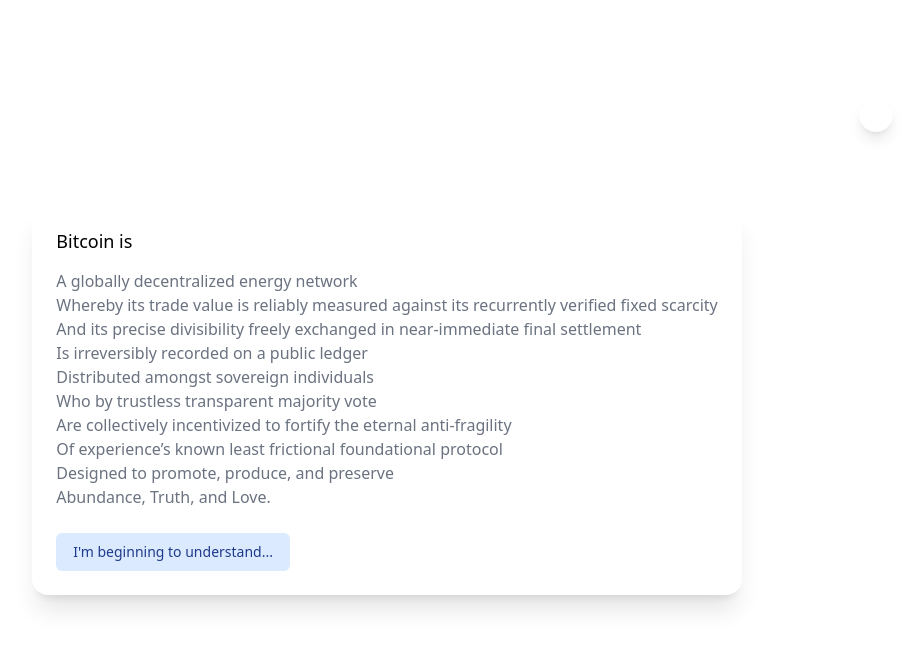
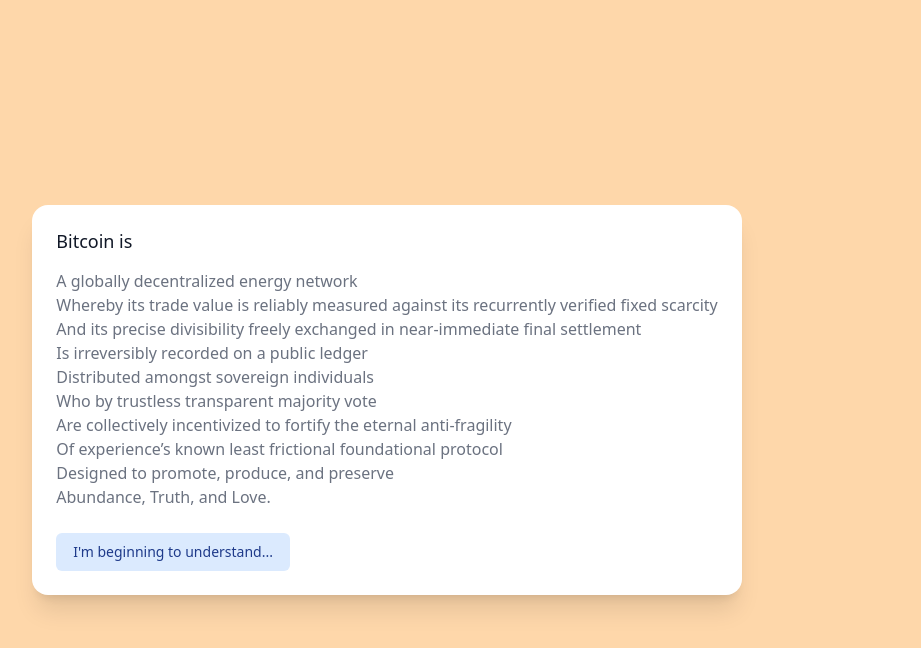
Before and after one commit to ksecco/lowtimelife, a Next.js app: page / in a window 1280 px wide. Both pictures are taken after a click on the button "What is Bitcoin?". Shown: the top 648 px of the page, without its empty margins (253-1174 px from the left). Built offline with nearby package versions, Linux system fonts and the light colour scheme.

Commit message:
styling dark mode via tailwind class

```diff
--- a/components/genesis.tsx
+++ b/components/genesis.tsx
@@ -1,7 +1,7 @@
 import { Dialog, Transition } from "@headlessui/react";
 import { Fragment, useState } from "react";
-import { useAppContext } from "@/contexts/appContext";
-import themes from "@/styles/themes";
+// import { useAppContext } from "@/contexts/appContext";
+// import themes from "@/styles/themes";
 
 export default function Genesis() {
   const bitcoinIs: Array<string> = [
@@ -22,9 +22,8 @@
   const [didShowDefinition, setDidShowDefinitionModal] = useState(false);
   const [showReferral, setshowReferral] = useState(false);
   const [currentModalCategory, setCurrentModalCategory] = useState("btc");
-  const { mode } = useAppContext();
-  const { bodyText, headerText, linkPrimary, linkSecondary, orange, primary } =
-    themes[mode as keyof typeof themes];
+  // const { mode } = useAppContext();
+  // const { bg, link, text } = themes[mode as keyof typeof themes];
 
   async function closeDefinitionModal() {
     setshowDefinition(false);
@@ -53,7 +52,7 @@
     return (
       <div className="pt-2 pb-2">
         {bitcoinIs.map((premise, i) => (
-          <p key={i} className={`text-md text-${bodyText}`}>
+          <p key={i} className={`text-md text-gray-500 dark:text-gray-300`}>
             {premise}
           </p>
         ))}
@@ -82,16 +81,16 @@
         {referral.map((section, i) => (
           <div key={i} className="pt-2 pb-2">
             {section.map((line, j) => (
-              <p key={j} className={`text-md text-${bodyText}`}>
+              <p key={j} className={`text-md text-gray-500 dark:text-gray-300`}>
                 {line}
               </p>
             ))}
           </div>
         ))}
-        <p className={`text-md text-${bodyText} pt-2 pb-2`}>
+        <p className={`text-md text-gray-500 dark:text-gray-300 pt-2 pb-2`}>
           Enter your email at{" "}
           <a
-            className={`font-medium text-${linkPrimary} hover:text-${linkSecondary} focus:outline-none focus-visible:ring-2 focus-visible:ring-blue-500 focus-visible:ring-offset-2`}
+            className={`font-medium text-blue-900 dark:text-orange-500 hover:text-orange-500 hover:dark:text-blue-100 focus:outline-none focus-visible:ring-2 focus-visible:ring-blue-500 focus-visible:ring-offset-2`}
             onClick={closeReferralModal}
             target="_blank"
             rel="noopener noreferrer"
@@ -113,7 +112,7 @@
           className={
             !didShowDefinition
               ? "inline-flex justify-center rounded-md border border-transparent bg-blue-100 px-4 py-2 text-sm font-medium text-blue-900 hover:bg-orange-200 focus:outline-none focus-visible:ring-2 focus-visible:ring-blue-500 focus-visible:ring-offset-2"
-              : `inline-flex justify-center rounded-md border border-transparent px-4 py-2 text-sm font-medium text-${linkPrimary} hover:text-${linkSecondary} focus:outline-none focus-visible:ring-2 focus-visible:ring-blue-500 focus-visible:ring-offset-2`
+              : `inline-flex justify-center rounded-md border border-transparent px-4 py-2 text-sm font-medium text-blue-900 dark:text-orange-200 hover:text-orange-500 hover:dark:text-blue-100 focus:outline-none focus-visible:ring-2 focus-visible:ring-blue-500 focus-visible:ring-offset-2`
           }
         >
           What is Bitcoin?
@@ -140,7 +139,7 @@
             leaveFrom="opacity-100"
             leaveTo="opacity-0"
           >
-            <div className={`fixed inset-0 bg-${orange}`} />
+            <div className={`fixed inset-0 bg-orange-200 dark:bg-orange-500`} />
           </Transition.Child>
 
           <div className="fixed inset-0 overflow-y-auto">
@@ -155,11 +154,11 @@
                 leaveTo="opacity-0 scale-95"
               >
                 <Dialog.Panel
-                  className={`transform overflow-hidden rounded-2xl bg-${primary} p-6 text-left align-middle shadow-xl transition-all`}
+                  className={`transform overflow-hidden rounded-2xl bg-white dark:bg-black p-6 text-left align-middle shadow-xl transition-all`}
                 >
                   <Dialog.Title
                     as="h3"
-                    className={`text-lg font-medium leading-6 text-${headerText}`}
+                    className={`text-lg font-medium leading-6 text-gray-900 dark:text-white`}
                   >
                     {currentModalCategory === "btc"
                       ? "Bitcoin is"
@@ -182,7 +181,7 @@
                               navigateToSwan();
                             }
                       }
-                      className="inline-flex justify-center rounded-md border border-transparent bg-blue-100 px-4 py-2 text-sm font-medium text-blue-900 hover:bg-blue-200 focus:outline-none focus-visible:ring-2 focus-visible:ring-blue-500 focus-visible:ring-offset-2"
+                      className="inline-flex justify-center rounded-md border border-transparent bg-blue-100 px-4 py-2 text-sm font-medium text-blue-900 hover:bg-blue-200 hover:dark:bg-orange-200 focus:outline-none focus-visible:ring-2 focus-visible:ring-blue-500 focus-visible:ring-offset-2"
                     >
                       {currentModalCategory === "btc"
                         ? "I'm beginning to understand..."
@@ -192,13 +191,8 @@
                       <button
                         type="button"
                         onClick={closeReferralModal}
-                        className={`inline-flex justify-center rounded-md border border-transparent bg-gray-${
-                          mode === "light" ? 100 : 0
-                        } px-4 py-2 text-sm font-medium text-gray-500 hover:${
-                          mode === "light"
-                            ? "bg-gray-200"
-                            : `text-${linkSecondary}`
-                        } focus:outline-none focus-visible:ring-2 focus-visible:ring-blue-500 focus-visible:ring-offset-2 ml-2`}
+                        className={`inline-flex justify-center rounded-md border border-transparent bg-gray-100 dark:bg-gray-900
+                         px-4 py-2 text-sm font-medium text-gray-500 dark:text-gray-300 hover:bg-gray-200 hover:dark:bg-gray-800 focus:outline-none focus-visible:ring-2 focus-visible:ring-blue-500 focus-visible:ring-offset-2 ml-2`}
                       >
                         Status quo says no
                       </button>
--- a/components/toggleSwitch.tsx
+++ b/components/toggleSwitch.tsx
@@ -1,17 +1,23 @@
 import { useState } from "react";
 import { Switch } from "@headlessui/react";
 import { useAppContext } from "@/contexts/appContext";
-import themes from "@/styles/themes";
+// import themes from "@/styles/themes";
 
 export default function ToggleSwitch({}) {
   const [enabled, setEnabled] = useState(false);
   const { mode, setMode } = useAppContext();
+  // const { bg } = themes[mode as keyof typeof themes];
 
   function updateToggleState() {
     const toggledValue = !enabled;
 
     setMode(toggledValue ? "dark" : "light");
     setEnabled(toggledValue);
+
+    // https://tailwindcss.com/docs/dark-mode
+    toggledValue
+      ? document.documentElement.classList.add("dark")
+      : document.documentElement.classList.remove("dark");
   }
 
   return (
@@ -19,12 +25,11 @@
       <Switch
         checked={enabled}
         onChange={updateToggleState}
-        className={`bg-${themes[mode as keyof typeof themes].orange} relative inline-flex h-[38px] w-[74px] shrink-0 cursor-pointer rounded-full border-2 border-transparent transition-colors duration-200 ease-in-out focus:outline-none focus-visible:ring-2  focus-visible:ring-white focus-visible:ring-opacity-75`}
+        className={`bg-orange-200 dark:bg-orange-500 relative inline-flex h-[38px] w-[74px] shrink-0 cursor-pointer rounded-full border-2 border-transparent transition-colors duration-200 ease-in-out focus:outline-none focus-visible:ring-2 focus-visible:ring-white focus-visible:ring-opacity-75`}
       >
         <span
-          aria-hidden="true"
           className={`${enabled ? "translate-x-9" : "translate-x-0"}
-              pointer-events-none inline-block h-[34px] w-[34px] transform rounded-full bg-white shadow-lg ring-0 transition duration-200 ease-in-out`}
+              pointer-events-none inline-block h-[34px] w-[34px] transform rounded-full bg-blue-900 dark:bg-white shadow-lg ring-0 transition duration-200 ease-in-out`}
         />
       </Switch>
     </div>
--- a/pages/index.tsx
+++ b/pages/index.tsx
@@ -2,14 +2,19 @@
 import { Inter } from "next/font/google";
 import Genesis from "../components/genesis";
 import Header from "../components/header";
-import { useAppContext } from "@/contexts/appContext";
+// import { useAppContext } from "@/contexts/appContext";
+// import themes from "@/styles/themes";
 import styles from "@/styles/Home.module.css";
-import themes from "@/styles/themes";
 
 const inter = Inter({ subsets: ["latin"] });
 
 export default function Home() {
-  const { mode } = useAppContext();
+  // const { mode } = useAppContext();
+  // const { bg: primnary } = themes[mode as keyof typeof themes]
+
+  // object literals not available in production build despite full class names:
+  // https://tailwindcss.com/docs/content-configuration#dynamic-class-names
+  // incorporating via Next.js dark styling toggle rather than via AppContext
 
   return (
     <>
@@ -20,7 +25,7 @@
         <link rel="icon" href="/favicon.ico" />
       </Head>
       <main
-        className={`${styles.main} ${inter.className} bg-${themes[mode as keyof typeof themes].primary}`}
+        className={`${styles.main} ${inter.className} bg-white dark:bg-black`}
       >
         <Header />
         <Genesis />
--- a/styles/themes.js
+++ b/styles/themes.js
@@ -1,19 +1,38 @@
+// styles not available after `npm run build` though classes are present in HTML,
+// integrating via Tailwind "dark" class styling rather than via AppContext for now...
+
 export const themes = {
   dark: {
-    primary: "black",
-    headerText: "white",
-    bodyText: "gray-300",
-    orange: "orange-500",
-    linkPrimary: "orange-500",
-    linkSecondary: "blue-100",
+    bg: {
+      button: "",
+      orange: "bg-orange-500",
+      primary: "bg-black",
+      toggle: "bg-white"
+    },
+    link: {
+      primary: "text-orange-500",
+      hover: "text-blue-100",
+    },
+    text: {
+      gray: "text-gray-300",
+      header: "text-white",
+    },
   },
   light: {
-    primary: "white",
-    headerText: "gray-900",
-    bodyText: "gray-500",
-    orange: "orange-200",
-    linkPrimary: "blue-900",
-    linkSecondary: "orange-500",
+    bg: {
+      button: "bg-gray-100",
+      orange: "bg-orange-200",
+      primary: "bg-white",
+      toggle: "bg-blue-900"
+    },
+    link: {
+      primary: "text-blue-900",
+      hover: "text-orange-500",
+    },
+    text: {
+      gray: "text-gray-500",
+      header: "text-gray-900",
+    },
   },
 };
 
--- a/tailwind.config.js
+++ b/tailwind.config.js
@@ -15,4 +15,5 @@
     },
   },
   plugins: [],
+  darkMode: 'class'
 }
```
